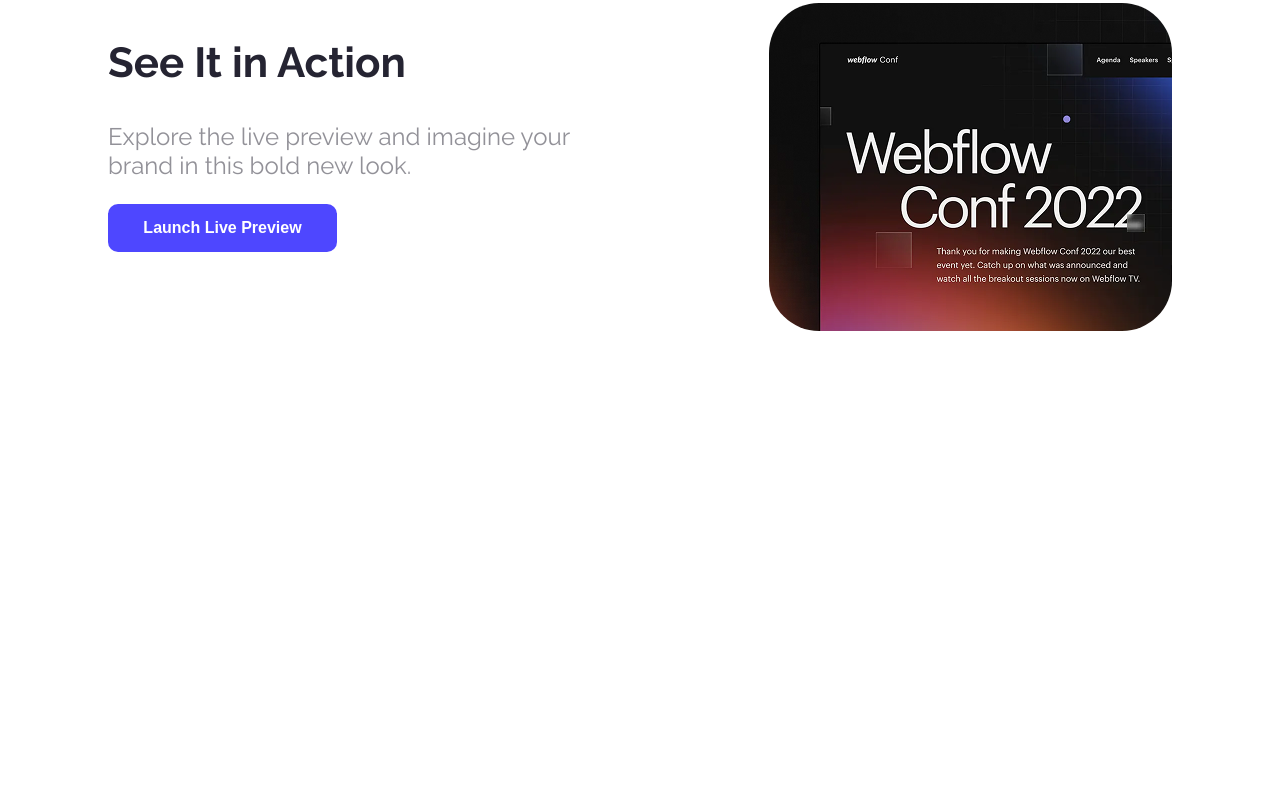
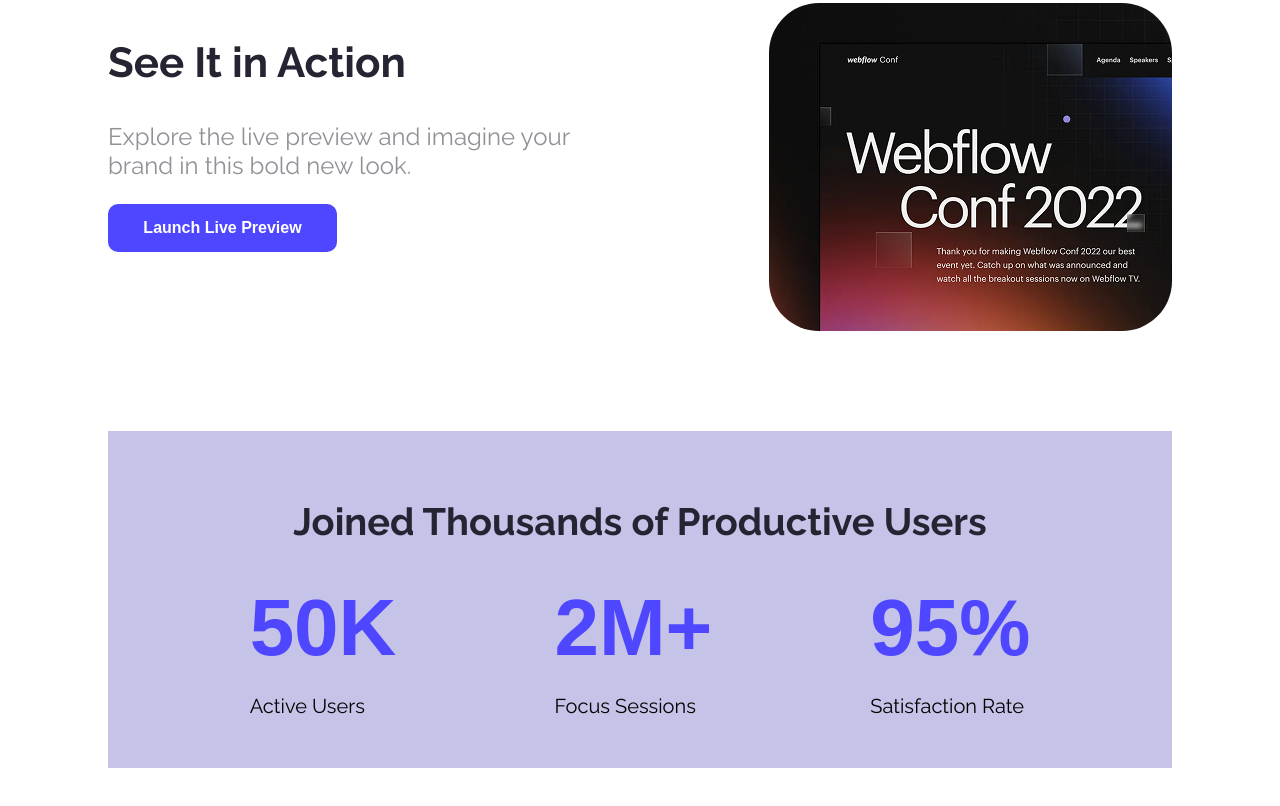
Before and after one commit to shaikhsadiajaman/web-flow-agnc, a plain HTML site: page index.html in a window 1280 px wide. Shown: the part 804-1610 px from the top of the page. Before the commit the page ends 1235 px from the top, so only its background shows below. Drawn offline with Linux system fonts and the light colour scheme.

Commit message:
added productive user section

```diff
--- a/index.html
+++ b/index.html
@@ -33,6 +33,23 @@
    <img class="banner-image" src="images/wc-mini.png" alt="">
    </div>
    </section>
+   <section class="productive-users">
+   <h3 class="bnr-title">Joined Thousands of Productive Users</h3>
+    <div class="user-items">
+      <div class="user-item">
+        <p class="user-title">50K</p>
+        <p class="user-description">Active Users</p>
+      </div>
+      <div class="user-item">
+       <p class="user-title">2M+</p>
+       <p class="user-description">Focus Sessions</p>
+      </div>
+      <div class="user-item">
+         <p class="user-title">95%</p>
+         <p class="user-description">Satisfaction Rate</p>
+      </div>
+      </div>
+   </section>
    </main>
    <footer>
 
--- a/styles/style.css
+++ b/styles/style.css
@@ -61,7 +61,38 @@
   height: 48px;
   border-radius: 10px;
   border: none;
-}
+  cursor: pointer;
+  }
 .banner-image{
   border-radius: 50px;
 }
+.bnr-title{
+  text-align: center;
+  font-weight: bold;
+  font-size: 38px;
+  color: rgba(37, 36, 50, 1);
+}
+.user-items{
+  display: flex;
+  justify-content: center;
+  gap: 158px;
+ }
+ .productive-users{
+    background-color:rgb(197, 195, 231) ;
+    padding: 30px 20px ;
+    margin-left: 100px;
+    margin-right: 100px;
+    margin-bottom: 100px;
+}
+.user-title{
+  font-family: sans-serif;
+  font-weight: bold;
+  font-size: 80px;
+  margin: 0;
+  padding: 0;
+  color: rgba(78, 71, 255, 1) ;
+}
+.user-description{
+  font-weight: 400;
+  font-size: 20px;
+}
```
